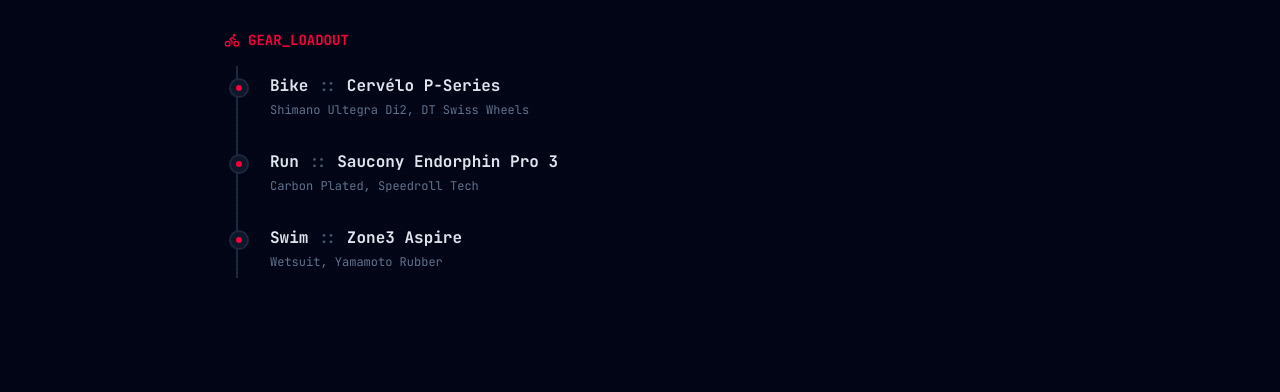
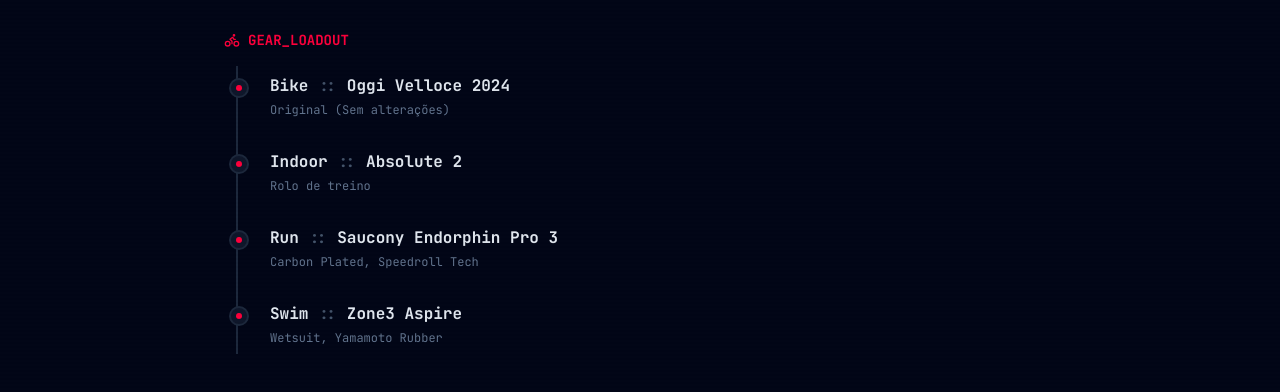
Before and after one commit to MauricioRFilho/insta-links, a Next.js app: page /endurance in a window 1280 px wide. Shown: the part 296-688 px from the top of the page. Built offline with nearby package versions, Linux system fonts and the light colour scheme; no server answers.

Commit message:
feat: Atualiza a lista de equipamentos de endurance, altera a imagem Open Graph e adiciona `.env*.local` ao `.gitignore`.

```diff
--- a/src/app/endurance/page.tsx
+++ b/src/app/endurance/page.tsx
@@ -46,7 +46,8 @@
 
         <div className="relative border-l-2 border-slate-800 ml-3 pl-8 py-2 space-y-8">
           {[
-            { title: "Bike", model: "Cervélo P-Series", desc: "Shimano Ultegra Di2, DT Swiss Wheels" },
+            { title: "Bike", model: "Oggi Velloce 2024", desc: "Original (Sem alterações)" },
+            { title: "Indoor", model: "Absolute 2", desc: "Rolo de treino" },
             { title: "Run", model: "Saucony Endorphin Pro 3", desc: "Carbon Plated, Speedroll Tech" },
             { title: "Swim", model: "Zone3 Aspire", desc: "Wetsuit, Yamamoto Rubber" }
           ].map((gear, i) => (
--- a/src/app/layout.tsx
+++ b/src/app/layout.tsx
@@ -42,7 +42,7 @@
     siteName: "Mauricio LinkHub",
     images: [
       {
-        url: "/og-image.jpg", // Precisa ser criado ou usar o avatar como fallback
+        url: "/profile-short.png",
         width: 1200,
         height: 630,
         alt: "Mauricio Rodrigues - Profile"
@@ -54,7 +54,7 @@
     title: "Mauricio Rodrigues | Engenheiro Fullstack",
     description: "Engenheiro Fullstack Sênior & Atleta de Endurance.",
     creator: "@mauriciootk", // Assumindo baseado no Instagram, ajustar se necessário
-    images: ["/og-image.jpg"]
+    images: ["/profile-short.png"]
   },
   robots: {
     index: true,
```
Also changed, not shown: 1 other file (tests, documents, lock files or other folders).
